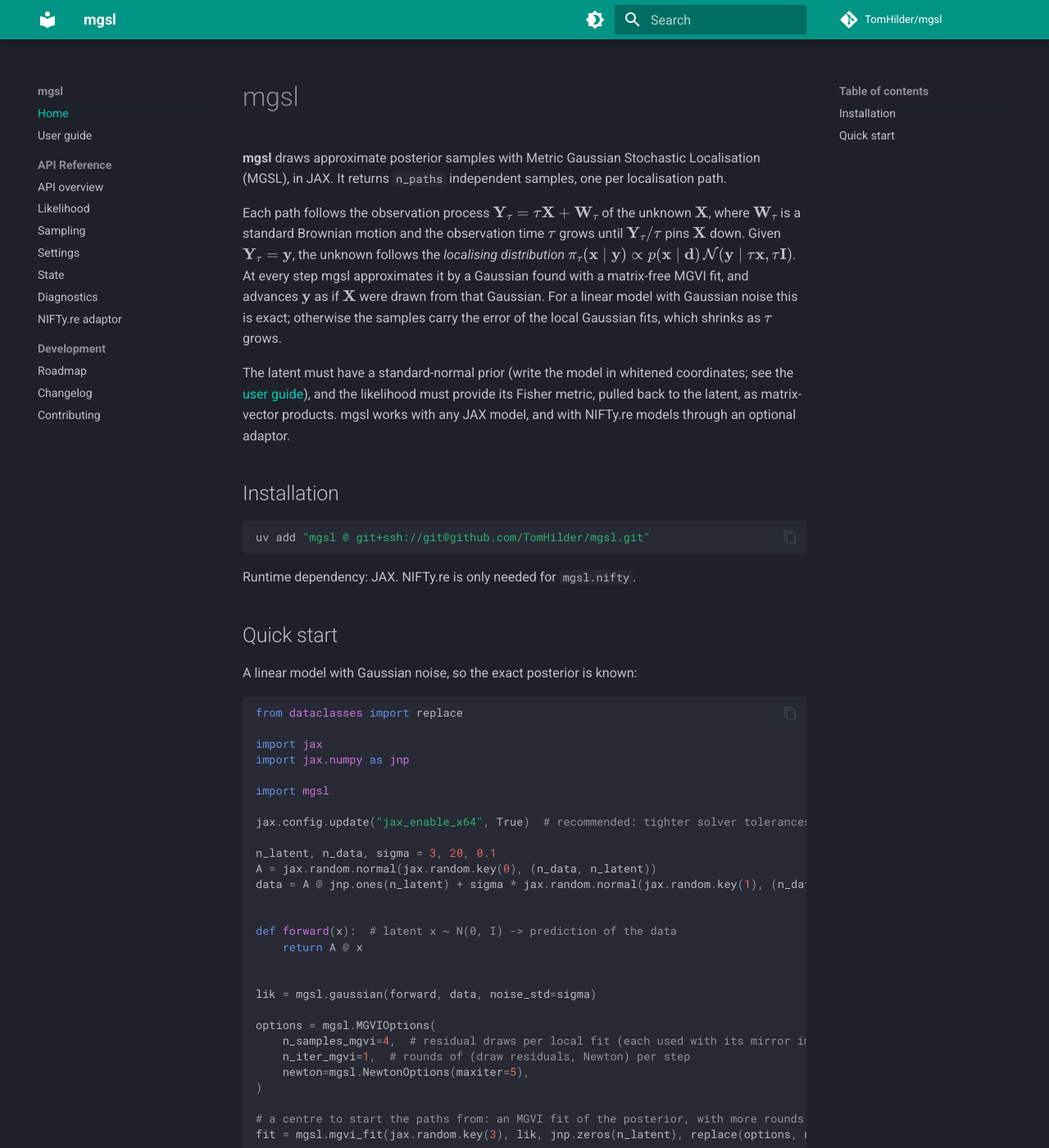
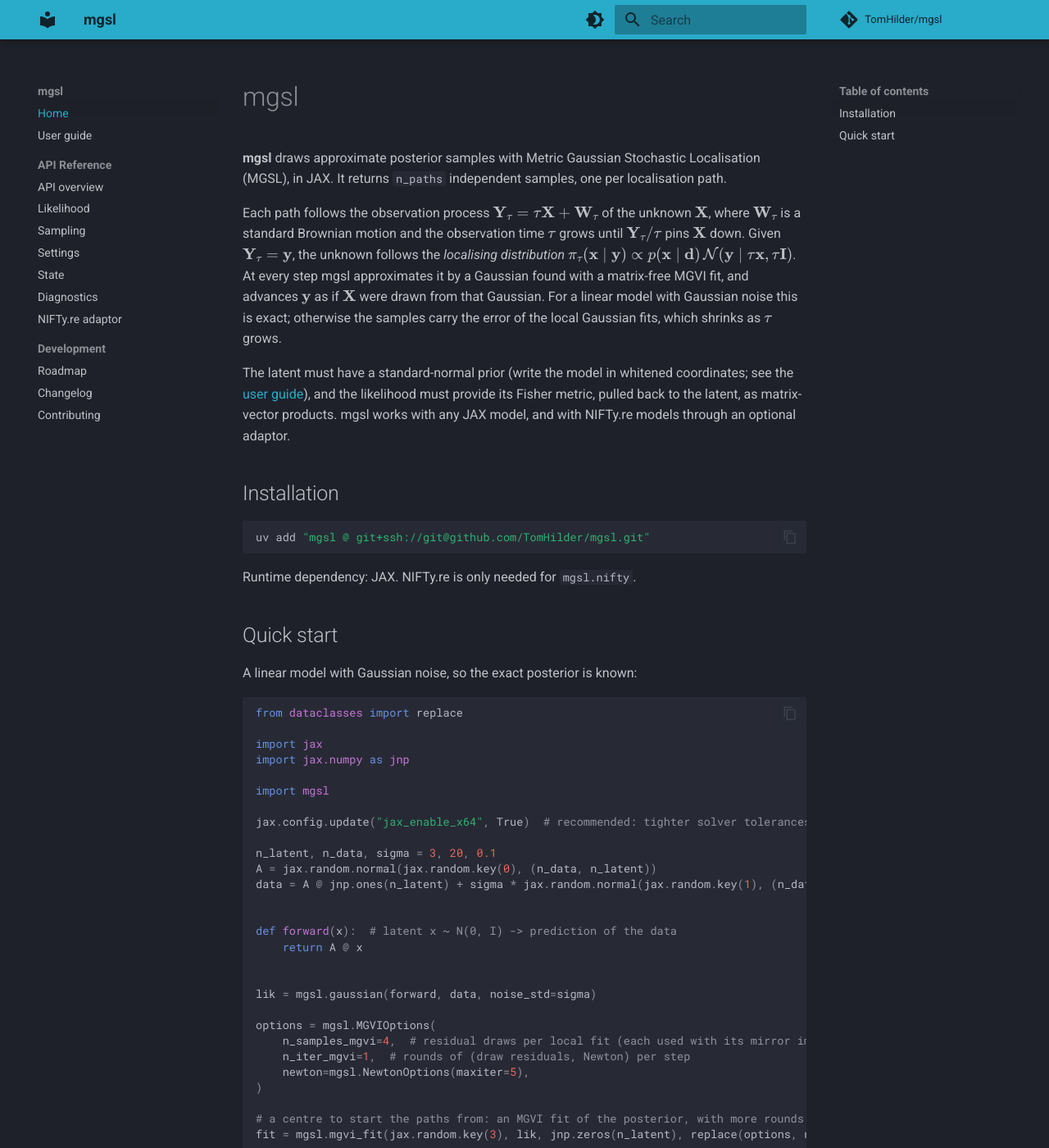
Before and after one commit to TomHilder/mgsl, an MkDocs documentation site: the page built from docs/index.md, in a window 1280 px wide and 1400 px high. Shown: the whole window at 82% size. Built offline with MkDocs 1.6.1 and Material for MkDocs 9.7.7, drawn with Linux system fonts in a browser that asks for light colours; comment, search, counter and statistics services are not loaded.

Commit message:
Docs theme: matplotdrip blue
Co-Authored-By: Claude Opus 5.5 <noreply@anthropic.com>

```diff
--- /dev/null
+++ b/docs/stylesheets/extra.css
@@ -0,0 +1,17 @@
+/* Theme colour: the blue of the matplotdrip colour cycle (#29ABCA), with dark text on it. */
+:root {
+  --md-primary-fg-color: #29abca;
+  --md-primary-fg-color--light: #5cc1da;
+  --md-primary-fg-color--dark: #1f8aa4;
+  --md-primary-bg-color: #10232a;
+  --md-primary-bg-color--light: #10232abb;
+  --md-accent-fg-color: #29abca;
+  --md-accent-fg-color--transparent: #29abca1a;
+}
+
+/* Light mode: the blue is too pale for link text on white, so links use a darker shade. */
+[data-md-color-scheme="default"] {
+  --md-typeset-a-color: #1a7891;
+  --md-accent-fg-color: #1a7891;
+  --md-accent-fg-color--transparent: #1a78911a;
+}
--- a/mkdocs.yml
+++ b/mkdocs.yml
@@ -8,15 +8,15 @@ theme:
   palette:
     # Dark mode
     - scheme: slate
-      primary: teal
-      accent: cyan
+      primary: custom
+      accent: custom
       toggle:
         icon: material/brightness-4
         name: Switch to light mode
     # Light mode
     - scheme: default
-      primary: teal
-      accent: cyan
+      primary: custom
+      accent: custom
       toggle:
         icon: material/brightness-7
         name: Switch to dark mode
@@ -38,6 +38,9 @@ markdown_extensions:
   - tables
   - toc:
       permalink: true
+
+extra_css:
+  - stylesheets/extra.css
 
 extra_javascript:
   - javascripts/mathjax.js
```
